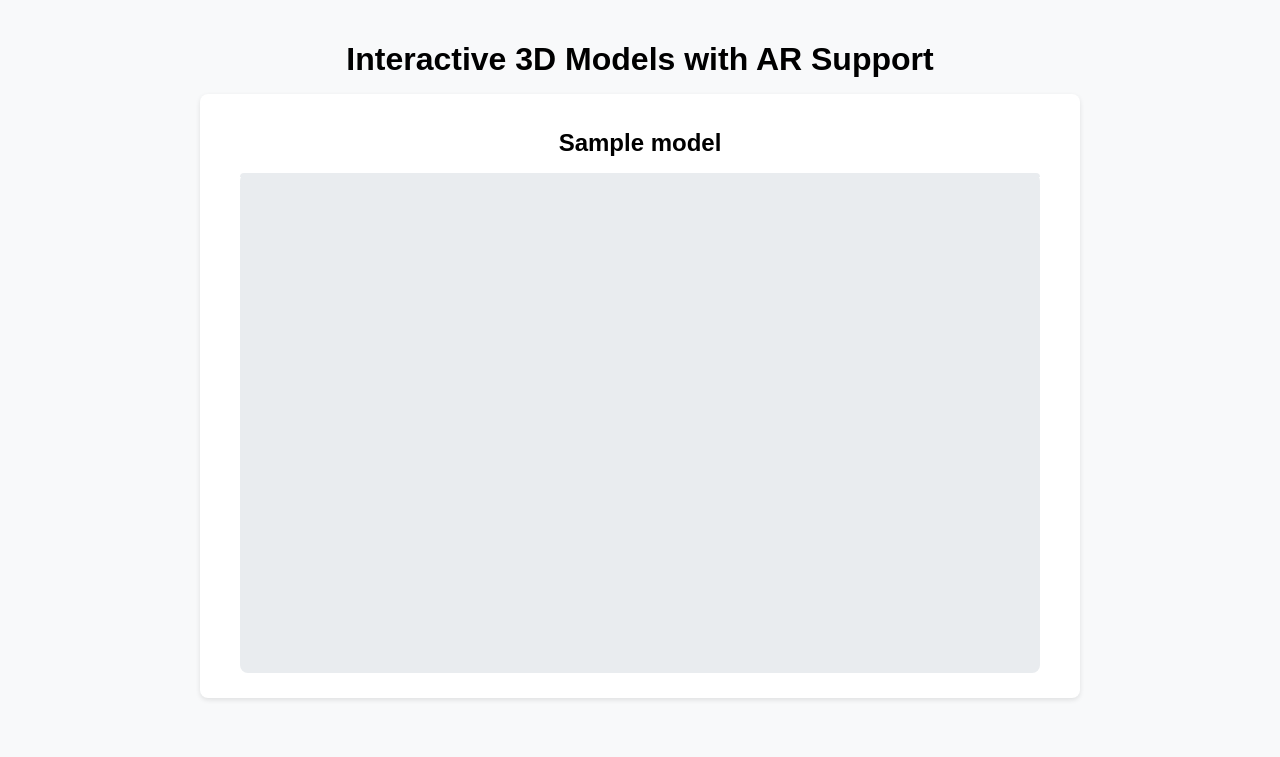
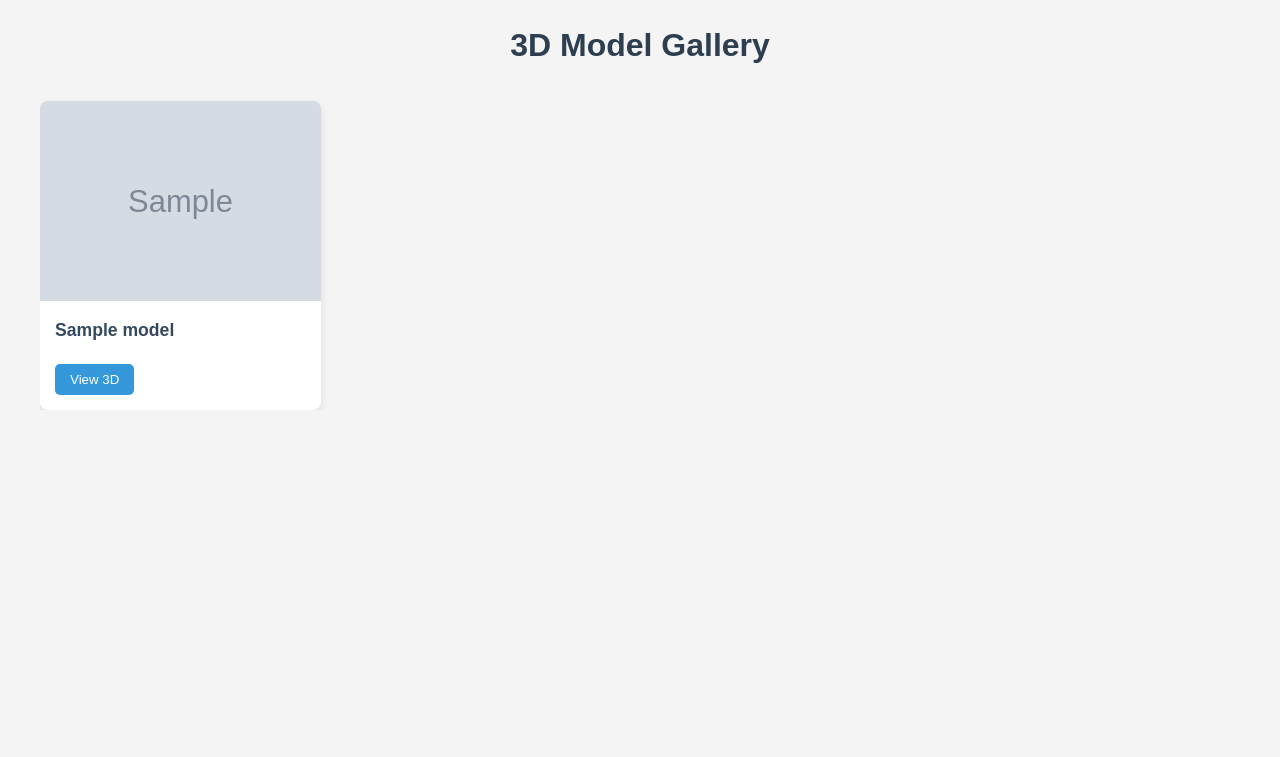
Before and after one commit to 0001Moksh/ar-sample, a Flask app: template templates/index.html in a window 1280 px wide. Shown: the top 757 px of the page. Run offline with Flask 3, Linux system fonts and the light colour scheme; the template is opened without the code that fills it: most values are stand-ins (such as "Sample title", 1, 10 or a date in 2020); grey boxes marked "Sample" are stand-in pictures; some libraries are stand-ins or nearby versions.

Commit message:
image insertion

```diff
--- a/app.py
+++ b/app.py
@@ -1,27 +1,70 @@
-# app.py (or your main Flask file)
+# app.py
 
 from flask import Flask, render_template, url_for
+import os # Import os module
 
 app = Flask(__name__)
 
+# --- Configuration ---
+# Define base directories relative to the app's static folder
+STATIC_FOLDER = 'static'
+MODELS_DIR = 'model'
+IMAGES_DIR = 'images'
+
 @app.route('/')
 def index():
-    # List of models with their display names and filenames
+    # List of models with display names, filenames, and image filenames
+    # Assumes images are in static/images/ and models are in static/models/
     models_data = [
-        {'name': 'mouse', 'filename': 'mouse2.glb'},
-        {'name': 'Ganesha_Candle_Holder', 'filename': 'Ganesha_Candle_Holder.glb'},
-        {'name': 'Fountain', 'filename': 'Fountain.glb'},
-        {'name': 'Blue_White_Radiance', 'filename': 'Blue_White_Radiance.glb'},
-        {'name': 'Lamp With Shade', 'filename': 'Lamp With Shade.glb'},
-        {'name': 'Sofa', 'filename': 'Sofa.glb'},
-        {'name': 'Office Chair', 'filename': 'Office Chair.glb'},
+        {'name': 'Mouse', 'filename': 'mouse2.glb', 'image': 'mouse2.jpg'},
+        {'name': 'Ganesha Candle Holder', 'filename': 'Ganesha_Candle_Holder.glb', 'image': 'Ganesha_Candle_Holder.png'}, # Example image extension
+        {'name': 'Fountain', 'filename': 'Fountain.glb', 'image': 'Fountain.png'},
+        {'name': 'Blue White Radiance', 'filename': 'Blue_White_Radiance.glb', 'image': 'Blue_White_Radiance.png'}, # Example image extension
+        {'name': 'Key Holder with Phone', 'filename': 'Key_Holder_with_Phone.glb', 'image': 'Key_Holder_with_Phone.png'}, # Example image extension
+        # {'name': 'Lamp With Shade', 'filename': 'Lamp With Shade.glb', 'image': 'Lamp With Shade.jpg'},
+        # {'name': 'Sofa', 'filename': 'Sofa.glb', 'image': 'Sofa.png'},
+        # {'name': 'Office Chair', 'filename': 'Office Chair.glb', 'image': 'Office_Chair.jpg'},
+
         # Add more models here if needed
-        # {'name': 'Another Item', 'filename': 'another_item.glb'},
-    ]
-    # Pass the list to the template context
-    return render_template('index.html', models=models_data)
+        ]
+
+    # --- Data Enrichment (Generate full URLs) ---
+    # It's often cleaner to generate the full URLs here rather than repeating
+    # url_for logic multiple times in the template.
+    processed_models = []
+    for model in models_data:
+        # Construct paths relative to the static folder
+        model_rel_path = os.path.join(MODELS_DIR, model['filename']).replace('\\', '/') # Ensure forward slashes
+        image_rel_path = os.path.join(IMAGES_DIR, model['image']).replace('\\', '/') # Ensure forward slashes
+
+        # Check if files exist (optional but good practice)
+        model_abs_path = os.path.join(app.static_folder, model_rel_path)
+        image_abs_path = os.path.join(app.static_folder, image_rel_path)
+
+        if os.path.exists(model_abs_path) and os.path.exists(image_abs_path):
+             processed_models.append({
+                'name': model['name'],
+                'model_url': url_for('static', filename=model_rel_path),
+                'image_url': url_for('static', filename=image_rel_path),
+                'alt_text': f"3D model preview image for {model['name']}" # For accessibility
+            })
+        else:
+            print(f"Warning: Missing files for model '{model['name']}'.")
+            if not os.path.exists(model_abs_path):
+                print(f"  - Model file not found: {model_abs_path}")
+            if not os.path.exists(image_abs_path):
+                 print(f"  - Image file not found: {image_abs_path}")
+            # Optionally skip this model or provide default placeholders
+            # continue
+
+    # Pass the processed list with URLs to the template context
+    return render_template('index.html', models=processed_models)
 
 if __name__ == '__main__':
+    # Ensure the static subdirectories exist if they don't
+    os.makedirs(os.path.join(app.static_folder, MODELS_DIR), exist_ok=True)
+    os.makedirs(os.path.join(app.static_folder, IMAGES_DIR), exist_ok=True)
+
     # Make sure debug is False in production!
     # Use host='0.0.0.0' to make it accessible on your network if needed
-    app.run(debug=True)
+    app.run(debug=True, host='0.0.0.0') # Added host='0.0.0.0'
--- a/templates/index.html
+++ b/templates/index.html
@@ -3,150 +3,253 @@
 <head>
     <meta charset="UTF-8">
     <meta name="viewport" content="width=device-width, initial-scale=1.0">
-    <title>3D/AR Model Viewer</title> <!-- More general title -->
-
-    <!-- Model Viewer Script -->
-    <script type="module"
-        src="https://ajax.googleapis.com/ajax/libs/model-viewer/4.0.0/model-viewer.min.js"></script>
+    <title>AR Model Showcase</title>
+    <!-- Simple CSS Reset -->
+     <!-- Already in your code, just make sure it is styled -->
+<style>
+    .progress-bar {
+        width: 100%;
+        height: 4px;
+        background-color: #ccc;
+        position: relative;
+        margin-top: 10px;
+    }
+    .update-bar {
+        height: 100%;
+        width: 0%;
+        background-color: #3498db;
+        transition: width 0.3s ease;
+    }
+</style>
 
     <style>
+        *, *::before, *::after { box-sizing: border-box; margin: 0; padding: 0; }
         body {
-            background-color: #f8f9fa;
-            font-family: Arial, sans-serif;
+            font-family: sans-serif;
+            line-height: 1.6;
+            background-color: #f4f4f4;
+            padding: 20px;
+            color: #333;
+        }
+        .container {
+            max-width: 1200px;
+            margin: auto;
+            overflow: auto;
+        }
+        h1 {
             text-align: center;
-            padding: 20px;
-            margin: 0;
+            margin-bottom: 30px;
+            color: #2c3e50;
+        }
+        .model-grid {
+            display: grid;
+            /* Responsive grid: Adjust minmax(250px, ...) based on desired card size */
+            grid-template-columns: repeat(auto-fill, minmax(250px, 1fr));
+            gap: 25px; /* Spacing between cards */
+        }
+        .model-card {
+            background-color: #fff;
+            border-radius: 8px;
+            box-shadow: 0 4px 8px rgba(0, 0, 0, 0.1);
+            overflow: hidden; /* Ensures image corners are rounded if image fills card */
+            display: flex;
+            flex-direction: column;
+            transition: transform 0.2s ease-in-out, box-shadow 0.2s ease-in-out;
+        }
+        .model-card:hover {
+            transform: translateY(-5px);
+            box-shadow: 0 8px 16px rgba(0, 0, 0, 0.15);
+        }
+        .model-card img {
+            width: 100%;
+            height: 200px; /* Fixed height for consistency */
+            object-fit: cover; /* Cover ensures image fills space, might crop */
+            /* object-fit: contain; */ /* Use contain if you don't want cropping */
+            display: block;
+            background-color: #eee; /* Placeholder bg while image loads */
+        }
+        .model-card-content {
+            padding: 15px;
+            flex-grow: 1; /* Allows content to fill space if card heights vary */
+            display: flex;
+            flex-direction: column;
+            justify-content: space-between; /* Pushes button to bottom */
+        }
+        .model-card h3 {
+            margin-bottom: 10px;
+            font-size: 1.1em;
+            color: #34495e;
+        }
+        .view-button {
+            display: inline-block;
+            background-color: #3498db;
+            color: #fff;
+            padding: 8px 15px;
+            border: none;
+            border-radius: 5px;
+            text-decoration: none;
+            text-align: center;
+            cursor: pointer;
+            transition: background-color 0.2s ease;
+            margin-top: 10px; /* Space above button */
+            align-self: flex-start; /* Align button to the start (left) */
+        }
+        .view-button:hover {
+            background-color: #2980b9;
         }
 
-        h1, h2 {
-             margin-bottom: 1rem;
+        /* --- Modal Styles --- */
+        .modal {
+            display: none; /* Hidden by default */
+            position: fixed; /* Stay in place */
+            z-index: 1000; /* Sit on top */
+            left: 0;
+            top: 0;
+            width: 100%;
+            height: 100%;
+            overflow: auto; /* Enable scroll if needed */
+            background-color: rgba(0,0,0,0.6); /* Black w/ opacity */
+            padding-top: 60px; /* Location of the box */
+        }
+        .modal-content {
+            background-color: #fefefe;
+            margin: 5% auto; /* 5% from the top and centered */
+            padding: 20px;
+            border: 1px solid #888;
+            width: 80%; /* Could be more or less, depending on screen size */
+            max-width: 700px;
+            position: relative;
+            border-radius: 8px;
+        }
+        .close-button {
+            color: #aaa;
+            position: absolute;
+            top: 10px;
+            right: 20px;
+            font-size: 28px;
+            font-weight: bold;
+            cursor: pointer;
+        }
+        .close-button:hover,
+        .close-button:focus {
+            color: black;
+            text-decoration: none;
+        }
+        #modal-model-viewer {
+            width: 100%;
+            height: 500px; /* Adjust height as needed */
+            border: none;
+            display: block; /* Ensure it takes up block space */
+        }
+        #modal-title {
+            text-align: center;
+            margin-bottom: 15px;
+            font-size: 1.4em;
+            color: #333;
         }
 
-        .model-container {
-            margin-bottom: 40px; /* Add space between models */
-            padding: 15px;
-            background-color: #fff;
-            border-radius: 8px;
-            box-shadow: 0 2px 5px rgba(0,0,0,0.1);
-            max-width: 850px; /* Limit container width */
-            margin-left: auto;  /* Center container */
-            margin-right: auto; /* Center container */
+    </style>
+
+    <!-- Loads <model-viewer> for modern browsers: -->
+    <script type="module" src="https://ajax.googleapis.com/ajax/libs/model-viewer/3.4.0/model-viewer.min.js"></script>
+</head>
+<body>
+
+    <div class="container">
+        <h1>3D Model Gallery</h1>
+
+        <div class="model-grid">
+            {% for model in models %}
+            <div class="model-card">
+                <img src="{{ model.image_url }}" alt="{{ model.alt_text }}" loading="lazy">
+                <div class="model-card-content">
+                    <h3>{{ model.name }}</h3>
+                    <button class="view-button"
+                            data-model-src="{{ model.model_url }}"
+                            data-model-name="{{ model.name }}">
+                        View 3D
+                    </button>
+                </div>
+            </div>
+            {% else %}
+            <p>No models found. Make sure models and images are in the correct static subfolders.</p>
+            {% endfor %}
+        </div>
+    </div>
+
+    <!-- The Modal -->
+    <div id="modelModal" class="modal">
+        <div class="modal-content">
+            <span class="close-button">&times;</span>
+            <h2 id="modal-title">Model Viewer</h2>
+            <model-viewer id="modal-model-viewer"
+                          src=""
+                          alt="Interactive 3D model"
+                          ar
+                          ar-modes="webxr scene-viewer quick-look"
+                          camera-controls
+                          environment-image="neutral"
+                          auto-rotate
+                          shadow-intensity="1">
+                <!-- Add loading indicator -->
+                 <div class="progress-bar hide" slot="progress-bar">
+                    <div class="update-bar"></div>
+                </div>
+            </model-viewer>
+        </div>
+    </div>
+
+    <script>
+        // Get modal elements
+        const modal = document.getElementById("modelModal");
+        const modalViewer = document.getElementById("modal-model-viewer");
+        const modalTitle = document.getElementById("modal-title");
+        const closeButton = document.querySelector(".close-button");
+
+        // Get all view buttons
+        const viewButtons = document.querySelectorAll(".view-button");
+
+        // Function to open the modal
+        function openModal(modelSrc, modelName) {
+            modalTitle.textContent = modelName; // Set the title
+            modalViewer.src = modelSrc; // Set the model source
+            modal.style.display = "block"; // Show the modal
+            // Optional: Reset camera orbit, etc. if needed when opening
+            // modalViewer.cameraOrbit = '0deg 75deg 1.5m';
         }
 
-        model-viewer {
-            width: 100%; /* Take full width of container */
-            max-width: 800px; /* Still limit viewer size */
-            height: 500px; /* Slightly smaller default height */
-            margin: 10px auto; /* Center viewer within container */
-            border-radius: 8px;
-            background-color: #e9ecef;
-            display: block;
-            position: relative;
+        // Function to close the modal
+        function closeModal() {
+            modal.style.display = "none";
+            modalViewer.src = ""; // Clear the src to stop rendering/loading
         }
 
-        /* Optional: Style the default AR button */
-        model-viewer::part(ar-button) {
-            background-image: url(https://modelviewer.dev/shared-assets/icons/ic_view_in_ar_new_googblue_48dp.png);
-            background-repeat: no-repeat;
-            background-size: contain;
-            background-position: center;
-            background-color: white;
-            position: absolute;
-            right: 16px;
-            bottom: 16px;
-            border-radius: 50%;
-            border: none;
-            width: 48px;
-            height: 48px;
-            cursor: pointer;
-            box-shadow: 0 2px 4px rgba(0,0,0,0.2);
-        }
+        // Add click event listeners to all view buttons
+        viewButtons.forEach(button => {
+            button.addEventListener("click", () => {
+                const modelSrc = button.getAttribute("data-model-src");
+                const modelName = button.getAttribute("data-model-name");
+                openModal(modelSrc, modelName);
+            });
+        });
 
-        /* Progress bar styling */
-        .progress-bar {
-            display: block;
-            width: 100%;
-            height: 4px;
-            background-color: #e9ecef;
-            overflow: hidden;
-            position: absolute;
-            top: 0;
-            left: 0;
-            border-top-left-radius: 8px; /* Match viewer radius */
-            border-top-right-radius: 8px;/* Match viewer radius */
-        }
-        .update-bar {
-            background-color: #007bff;
-            width: 0%;
-            height: 100%;
-            transition: width 0.3s ease;
-        }
-        model-viewer.loaded .progress-bar {
-          visibility: hidden;
-        }
+        // Add click event listener to the close button
+        closeButton.addEventListener("click", closeModal);
 
-        @media (max-width: 767px) {
-            model-viewer {
-                height: 400px;
-            }
-            .model-container {
-                padding: 10px;
-            }
-        }
-    </style>
-</head>
-<body>
-    <h1>Interactive 3D Models with AR Support</h1>
-
-    {# Loop through the models passed from the Flask app #}
-    {% for model in models %}
-    <div class="model-container">
-        <h2>{{ model.name }}</h2> {# Display the model name #}
-        <model-viewer
-            alt="{{ model.name }}"
-            src="{{ url_for('static', filename='model/' + model.filename) }}"
-            {# Add AR attributes for better compatibility #}
-            ar
-            ar-modes="webxr scene-viewer quick-look"
-            {# Optional: Add ios-src if you have USDZ files for iOS #}
-            {# ios-src="{{ url_for('static', filename='model/' + model.filename.replace('.glb', '.usdz')) }}" #}
-            camera-controls
-            auto-rotate
-            shadow-intensity="1"
-            touch-action="pan-y">
-
-            {# Progress bar slot (remains the same for each) #}
-            <div class="progress-bar" slot="progress-bar">
-                <div class="update-bar"></div>
-            </div>
-
-             {# Optional: Explicit AR button if needed, though default usually works #}
-             {# <button slot="ar-button" style="background-color: white; border-radius: 4px; border: none; position: absolute; bottom: 16px; right: 16px; ">
-                👋 Activate AR
-             </button> #}
-        </model-viewer>
-    </div>
-    {% endfor %}
-
-    {# Optional: Add JS for progress bar updates if needed #}
-    <script>
-      // This script ensures the progress bar visually updates.
-      // ModelViewer itself handles hiding it via the .loaded class in CSS.
-      document.querySelectorAll('model-viewer').forEach(viewer => {
-        const progressBar = viewer.querySelector('.progress-bar');
-        const updateBar = viewer.querySelector('.update-bar');
-        viewer.addEventListener('progress', (event) => {
-          const progress = event.detail.totalProgress * 100;
-          updateBar.style.width = `${progress}%`;
-        });
-        // Ensure bar is hidden if model loads instantly from cache
-        viewer.addEventListener('load', () => {
-            // Ensure the loaded class is added for CSS rules
-            if (!viewer.classList.contains('loaded')) {
-                 viewer.classList.add('loaded');
+        // Close the modal if the user clicks anywhere outside of the modal content
+        window.addEventListener("click", (event) => {
+            if (event.target == modal) {
+                closeModal();
             }
         });
-      });
+
+        // Close the modal if the user presses the Escape key
+        window.addEventListener("keydown", (event) => {
+            if (event.key === "Escape" && modal.style.display === "block") {
+                closeModal();
+            }
+        });
+
     </script>
 
 </body>
```
Also changed, not shown: static/images/Blue_White_Radiance.png (added), static/images/Fountain.png (added), static/images/Ganesha_Candle_Holder.png (added), static/images/Key_Holder_with_Phone.png (added), static/images/mouse2.jpg (added), static/model/mouse.png (deleted), 3 other files.
